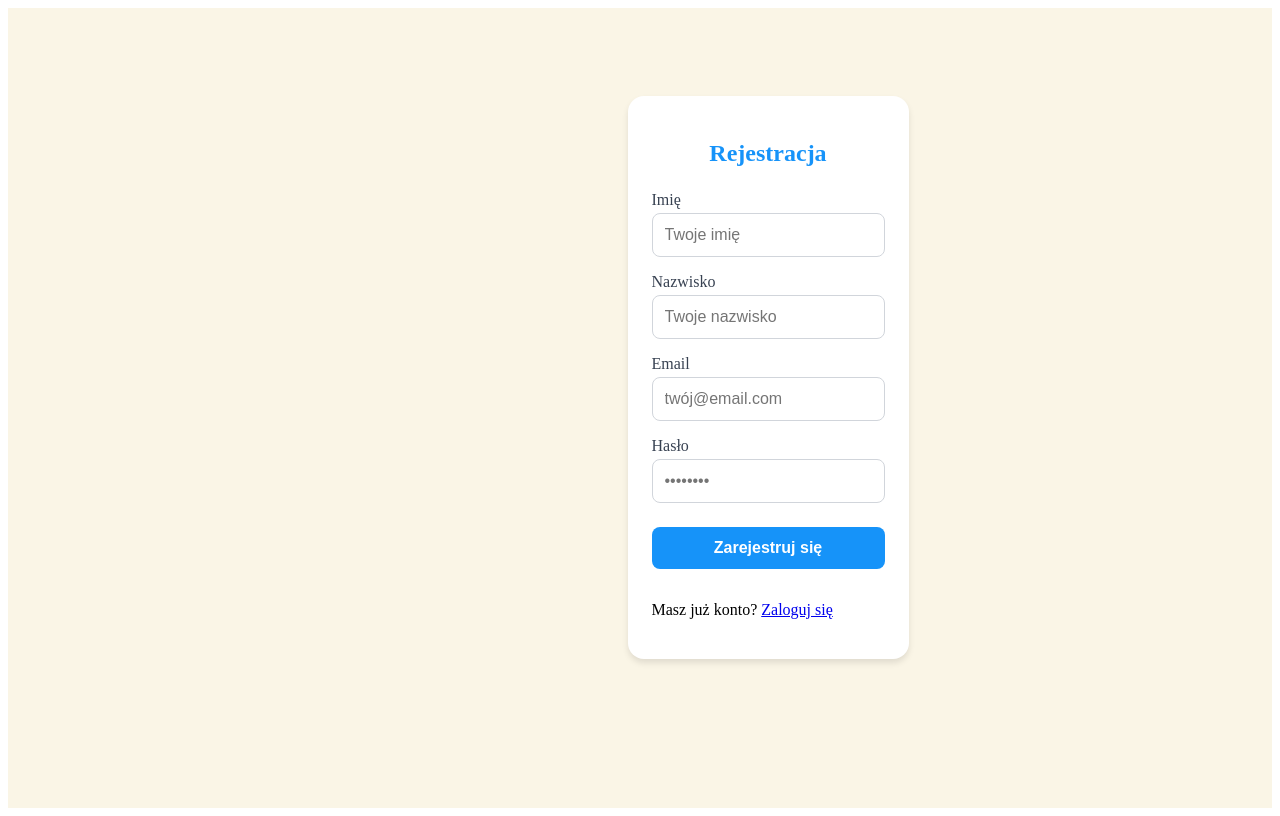
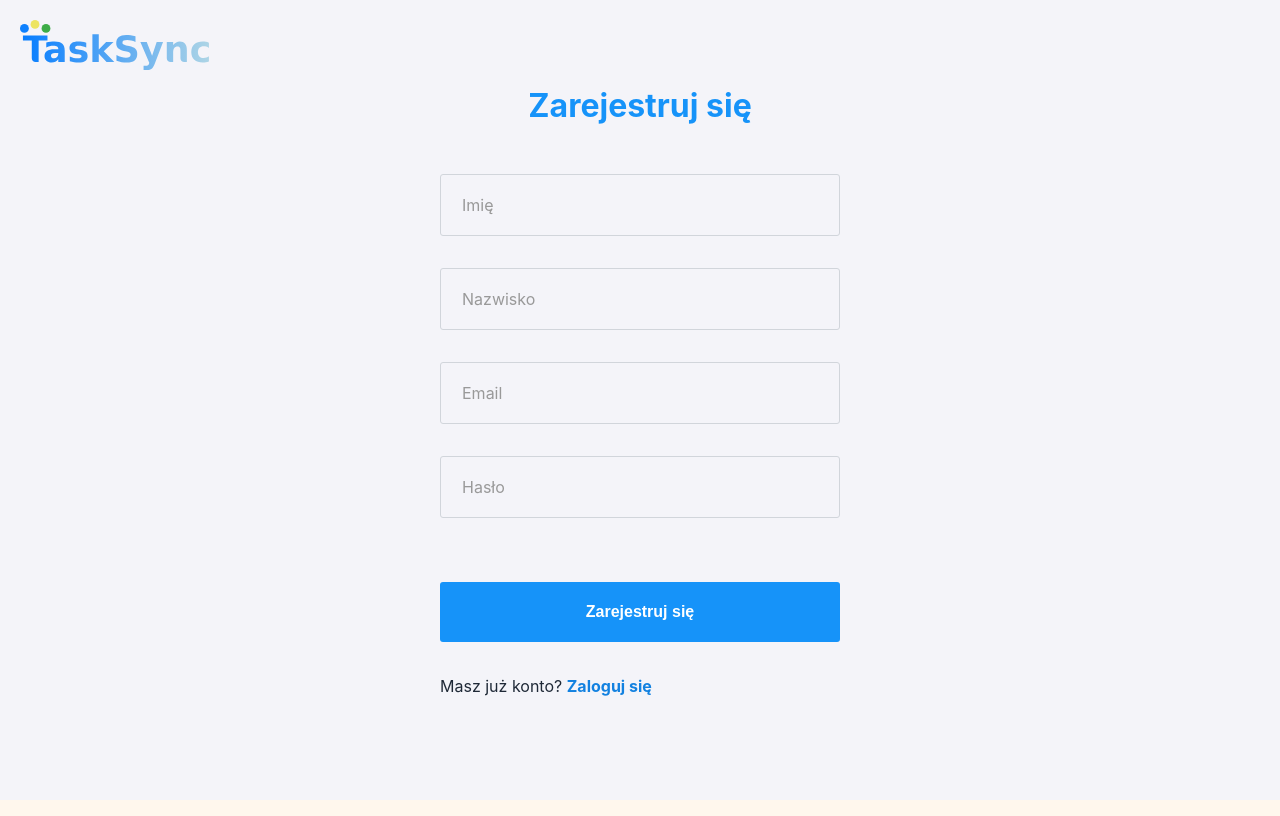
Before and after one commit to nkalita497/front_tasksync, a Vue app: page /register in a window 1280 px wide. Built offline with nearby package versions, Linux system fonts and the light colour scheme.

Commit message:
Welcome page ang login/register views css

```diff
--- a/index.html
+++ b/index.html
@@ -4,6 +4,7 @@
     <meta charset="UTF-8" />
     <link rel="icon" type="image/svg+xml" href="/vite.svg" />
     <meta name="viewport" content="width=device-width, initial-scale=1.0" />
+      <link rel="stylesheet" href="./src/assets/main.css">
     <title>Vite App</title>
   </head>
   <body>
--- a/src/App.vue
+++ b/src/App.vue
@@ -39,17 +39,20 @@ onMounted(() => {
 </script>
 
 <style>
+
 .container {
   display: flex;
-  min-height: 100vh;
+  min-height: 100%;
   background-color: #faf5e6;
   position: relative;
+  height: 100%;
+  width: 100%;
 }
 
 .main-content {
   flex: 1;
-  padding: 1.5rem;
   transition: all 0.3s ease-in-out;
-  margin-left: 16rem;
+  padding: 0;
+  height: 100%;
 }
 </style>
--- a/src/assets/main.css
+++ b/src/assets/main.css
@@ -14,6 +14,9 @@
     --transition: all 0.2s ease;
 }
 
+html{
+    height: 100%;
+}
 body {
     font-family: 'Inter', -apple-system, BlinkMacSystemFont, 'Segoe UI', Roboto, sans-serif;
     margin: 0;
@@ -21,12 +24,14 @@ body {
     line-height: 1.5;
     color: var(--text-color);
     background-color: var(--bg-light);
-    min-height: 100vh;
+    height: 100%;
+    position: relative;
 }
 
 #app {
     display: flex;
-    min-height: 100vh;
+    height: 100%;
+    width: 100%;
 }
 
 
--- a/src/components/auth/LoginForm.vue
+++ b/src/components/auth/LoginForm.vue
@@ -3,25 +3,27 @@
     <h2 class="login-title">Logowanie</h2>
     <form @submit.prevent="submitLogin" class="login-form">
       <div class="form-group">
-        <label class="form-label">Email</label>
+
         <input
             v-model="email"
             type="email"
             class="form-input"
-            placeholder="twój@email.com"
+            placeholder=" "
             required
         />
+        <label class="form-label">Email</label>
       </div>
 
       <div class="form-group">
-        <label class="form-label">Hasło</label>
+
         <input
             v-model="password"
             type="password"
             class="form-input"
-            placeholder="••••••••"
+            placeholder=" "
             required
         />
+        <label class="form-label">Hasło</label>
       </div>
 
       <p v-if="errorMessage" class="error-message">{{ errorMessage }}</p>
@@ -56,19 +58,17 @@ const submitLogin = async () => {
 
 <style scoped>
 .login-container {
-  max-width: 400px;
-  margin: 2rem auto;
-  background-color: white;
-  border-radius: 1rem;
-  box-shadow: 0 4px 6px rgba(0, 0, 0, 0.1);
-  padding: 1.5rem;
+  width: 400px;
+  margin: auto;
+  height: fit-content;
 }
 
 .login-title {
-  font-size: 1.5rem;
+  font-size: 2rem;
   font-weight: bold;
   color: #1693f9;
-  margin-bottom: 1.5rem;
+  margin-bottom: 3rem;
+  text-align: center;
 }
 
 .login-form {
@@ -78,39 +78,62 @@ const submitLogin = async () => {
 }
 
 .form-group {
-  display: flex;
-  flex-direction: column;
+  position: relative;
+  border: 1px solid #d1d5db;
+  padding: 14px 20px 6px;
+  border-radius: 3px;
+  transition: border-color 0.3s;
+  height: 40px;
 }
 
 .form-label {
+  position: absolute;
   font-size: 1rem;
-  color: #374151;
-  margin-bottom: 0.25rem;
+  top: 50%;
+  left: 12px;
+  transform: translateY(-50%);
+  transition: all 0.2s ease-out;
+  padding: 0 0 0 9px;
+  color: #999;
+  pointer-events: none;
 }
 
 .form-input {
-  padding: 0.75rem;
-  border: 1px solid #d1d5db;
-  border-radius: 0.5rem;
-  font-size: 1rem;
-  color: #374151;
+  width: 100%;
+  border: none;
   outline: none;
+  font-size: 16px;
+  padding: 6px 0;
+  background: transparent;
+  margin-top: 10px; /* im większy tym niżej będzie input */
 }
 
-.form-input:focus {
+.form-group:focus-within {
   border-color: #1693f9;
-  box-shadow: 0 0 0 2px rgba(0, 21, 255, 0.61);
+  box-shadow: 0 0 0 1px rgba(0, 21, 255, 0.61);
+}
+
+.form-input:focus + .form-label,
+.form-input:not(:placeholder-shown) + .form-label,
+.form-input:valid + .form-label {
+  top: 15px; /*im mniejsze tym wyżej będzie label po kliknięciu */
+  left: 10px;
+  font-size: 12px;
+
 }
 
 .login-button {
   padding: 0.75rem;
   background-color: #1693f9;
   color: white;
-  border-radius: 0.5rem;
+  border-radius: 3px;
+  font-weight: 600;
   transition: background-color 0.3s;
   border: none;
-  font-weight: 600;
   cursor: pointer;
+  font-size: 1rem;
+  margin-top: 2rem;
+  height: 60px;
 }
 
 .login-button:hover {
--- a/src/components/auth/RegisterForm.vue
+++ b/src/components/auth/RegisterForm.vue
@@ -1,25 +1,25 @@
 <template>
   <div class="register-container">
-    <h2 class="register-title">Rejestracja</h2>
+    <h2 class="register-title">Zarejestruj się</h2>
     <form @submit.prevent="register" class="register-form">
       <div class="form-group">
+        <input v-model="firstName" type="text" class="form-input" placeholder=" " required />
         <label class="form-label">Imię</label>
-        <input v-model="firstName" type="text" class="form-input" placeholder="Twoje imię" required />
       </div>
 
       <div class="form-group">
+        <input v-model="lastName" type="text" class="form-input" placeholder=" " required />
         <label class="form-label">Nazwisko</label>
-        <input v-model="lastName" type="text" class="form-input" placeholder="Twoje nazwisko" required />
       </div>
 
       <div class="form-group">
+        <input v-model="email" type="email" class="form-input" placeholder=" " required />
         <label class="form-label">Email</label>
-        <input v-model="email" type="email" class="form-input" placeholder="twój@email.com" required />
       </div>
 
       <div class="form-group">
+        <input v-model="password" type="password" class="form-input" placeholder=" " required />
         <label class="form-label">Hasło</label>
-        <input v-model="password" type="password" class="form-input" placeholder="••••••••" required />
       </div>
 
       <p v-if="errorMessage" class="error-message">{{ errorMessage }}</p>
@@ -60,20 +60,18 @@ const register = async () => {
 </script>
 
 <style scoped>
+
 .register-container {
-  max-width: 400px;
-  margin: 2rem auto;
-  background-color: white;
-  border-radius: 1rem;
-  box-shadow: 0 4px 6px rgba(0, 0, 0, 0.1);
-  padding: 1.5rem;
+  width: 400px;
+  margin: auto;
+  height: fit-content;
 }
 
 .register-title {
-  font-size: 1.5rem;
+  font-size: 2rem;
   font-weight: bold;
   color: #1693f9;
-  margin-bottom: 1.5rem;
+  margin-bottom: 3rem;
   text-align: center;
 }
 
@@ -84,41 +82,64 @@ const register = async () => {
 }
 
 .form-group {
-  display: flex;
-  flex-direction: column;
+  position: relative;
+  border: 1px solid #d1d5db;
+  padding: 14px 20px 6px;
+  border-radius: 3px;
+  transition: border-color 0.3s;
+  height: 40px;
+
 }
 
 .form-label {
+  position: absolute;
   font-size: 1rem;
-  color: #374151;
-  margin-bottom: 0.25rem;
+  top: 50%;
+  left: 12px;
+  transform: translateY(-50%);
+  transition: all 0.2s ease-out;
+  padding: 0 0 0 9px;
+  color: #999;
+  pointer-events: none;
 }
 
 .form-input {
-  padding: 0.75rem;
-  border: 1px solid #d1d5db;
-  border-radius: 0.5rem;
-  font-size: 1rem;
-  color: #374151;
+  width: 100%;
+  border: none;
   outline: none;
+  font-size: 16px;
+  padding: 6px 0;
+  background: transparent;
+  margin-top: 10px; /* im większy tym niżej będzie input */
 }
 
-.form-input:focus {
+.form-group:focus-within {
   border-color: #1693f9;
-  box-shadow: 0 0 0 2px rgba(0, 21, 255, 0.61);
+  box-shadow: 0 0 0 1px rgba(0, 21, 255, 0.61);
 }
+
+.form-input:focus + .form-label,
+.form-input:not(:placeholder-shown) + .form-label,
+.form-input:valid + .form-label {
+  top: 15px; /*im mniejsze tym wyżej będzie label po kliknięciu */
+  left: 10px;
+  font-size: 12px;
+
+}
+
 
 .register-button {
   padding: 0.75rem;
   background-color: #1693f9;
   color: white;
-  border-radius: 0.5rem;
+  border-radius: 3px;
   font-weight: 600;
   transition: background-color 0.3s;
   border: none;
   cursor: pointer;
   font-size: 1rem;
-  margin-top: 0.5rem;
+  margin-top: 2rem;
+  height: 60px;
 }
 
 .register-button:hover {
@@ -133,4 +154,19 @@ const register = async () => {
   margin-bottom: 0.5rem;
 }
 
+.login-link a{
+  text-decoration: none;
+  color: #1281e0;
+  font-weight: bold;
+}
+
+
+@media (max-width: 768px) {
+  .register-container{
+    width: 80%;
+    background: transparent;
+    box-shadow: none;
+  }
+
+}
 </style>
--- a/src/views/LoginView.vue
+++ b/src/views/LoginView.vue
@@ -1,18 +1,24 @@
 <template>
   <div class="auth">
+    <router-link to="/">
+      <img class="logo-top-left" src="../assets/TaskSyncLogo.svg" alt="Logo">
+    </router-link>
     <LoginForm />
   </div>
 </template>
 
 <script setup>
 import LoginForm from '../components/auth/LoginForm.vue'
+import RegisterForm from "@/components/auth/RegisterForm.vue";
 </script>
 
 <style>
 .auth {
   display: flex;
   justify-content: center;
-  padding: 2rem;
+  background-color: #f4f4f9;
+  height: 100%;
+  padding: 0;
 }
 
 @media (max-width: 768px) {
--- a/src/views/RegisterView.vue
+++ b/src/views/RegisterView.vue
@@ -1,5 +1,8 @@
 <template>
   <div class="auth">
+    <router-link to="/">
+    <img class="logo-top-left" src="../assets/TaskSyncLogo.svg" alt="Logo">
+      </router-link>
     <RegisterForm />
   </div>
 </template>
@@ -12,7 +15,16 @@ import RegisterForm from '../components/auth/RegisterForm.vue'
 .auth {
   display: flex;
   justify-content: center;
-  padding: 2rem;
+  background-color: #f4f4f9;
+  height: 100%;
+  padding: 0;
+}
+
+.logo-top-left{
+  position: absolute;
+  height: 50px;
+  top: 20px;
+  left: 20px;
 }
 
 @media (max-width: 768px) {
@@ -20,6 +32,7 @@ import RegisterForm from '../components/auth/RegisterForm.vue'
     flex-direction: column;
     align-items: center;
   }
+
 }
 
 </style>
--- a/src/views/WelcomeView.vue
+++ b/src/views/WelcomeView.vue
@@ -1,13 +1,13 @@
 <!-- src/views/WelcomeView.vue -->
 <template>
   <div class="welcome-container">
-    <h1 class="welcome-title">Witaj w naszej aplikacji!</h1>
-    <p class="welcome-subtitle">Co chcesz teraz zrobić?</p>
+    <img class="logo" src="../assets/TaskSyncLogo.svg" alt="Logo">
 
     <div class="welcome-actions">
       <router-link to="/login" class="welcome-button login-button">Zaloguj się</router-link>
       <router-link to="/register" class="welcome-button register-button">Zarejestruj się</router-link>
     </div>
+    <p class="creators">Created by: Julia Staniszewska, Natalia Kalita, Taras Pryimachuk</p>
   </div>
 </template>
 
@@ -20,10 +20,24 @@
   flex-direction: column;
   align-items: center;
   justify-content: center;
-  height: 100vh;
+  height: 100%;
   background-color: #f4f4f9;
   text-align: center;
-  padding: 2rem;
+  padding: 0;
+}
+
+.logo{
+  width: 35%;
+  padding-bottom: 30px;
+}
+
+.creators{
+  font-size: 14px;
+  color: #05365b;
+  position: absolute;
+  bottom: 20px;
+  padding-left: 20px;
+  padding-right: 20px;
 }
 
 .welcome-title {
@@ -40,6 +54,7 @@
 
 .welcome-actions {
   display: flex;
+  justify-content: center;
   gap: 1rem;
   margin-top: 1rem;
 }
@@ -51,6 +66,7 @@
   text-decoration: none;
   transition: all 0.3s ease;
   border: 2px solid transparent;
+
 }
 
 .login-button {
@@ -73,9 +89,16 @@
 }
 
 @media (max-width: 768px) {
+  .logo{
+    width: 70%;
+    padding-bottom: 30px;
+  }
+
   .welcome-actions {
+    display: flex;
     flex-direction: column;
-    width: 100%;
+    align-items: center;
+    width: 40%;
   }
 
   .welcome-button {
```
Also changed, not shown: src/assets/TaskSyncLogo.svg (added), 1 other file (tests, documents, lock files or other folders).
